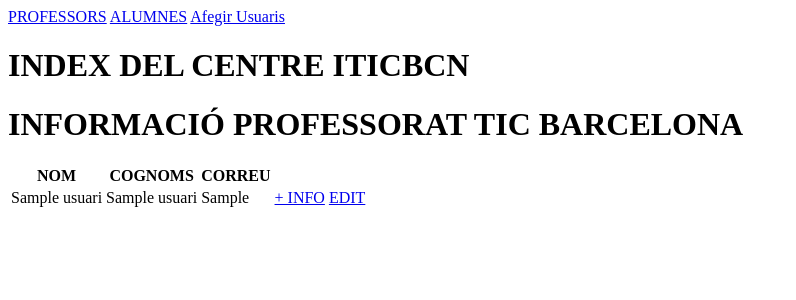
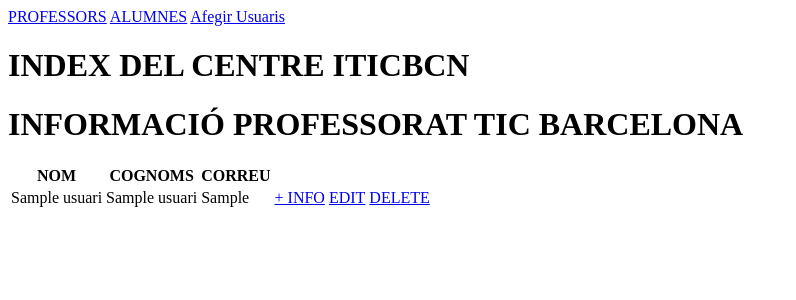
Before and after one commit to OscarPM24/M07_UF4, a Django app: page /centre/teachers/ in a window 1280 px wide. Shown: the top 300 px of the page, without its empty margins (0-796 px from the left). Run offline with Django 5.2, Linux system fonts and the light colour scheme; tables that the repository leaves empty hold one stand-in row (values such as "Sample post").

Commit message:
delete NO FUNCIONA

```diff
--- a/TIC_BCN_OPM/centre/templates/students.html
+++ b/TIC_BCN_OPM/centre/templates/students.html
@@ -25,6 +25,7 @@
             <td>{{ usr.correu }}</td>
             <td><a href="{% url 'student' usr.id %}">+ INFO</a></td>
             <td><a href="{% url 'update_user' usr.id %}">EDIT</a></td>
+            <td><a href="{% url 'delete_user' usr.id %}">DELETE</a></td>
         </tr>
         {% endfor %}
 
--- a/TIC_BCN_OPM/centre/templates/teachers.html
+++ b/TIC_BCN_OPM/centre/templates/teachers.html
@@ -26,6 +26,7 @@
             <td>{{ usr.correu }}</td>
             <td><a href="{% url 'teacher' usr.id %}">+ INFO</a></td>
             <td><a href="{% url 'update_user' usr.id %}">EDIT</a></td>
+            <td><a href="{% url 'delete_user' usr.id %}">DELETE</a></td>
         </tr>
         {% endfor %}
 
--- a/TIC_BCN_OPM/centre/urls.py
+++ b/TIC_BCN_OPM/centre/urls.py
@@ -10,5 +10,6 @@ urlpatterns = [
     path('students/student/<int:pk>/', views.student, name='student'),
 
     path('form/', views.user_form, name='form'),
-    path('update_user/<int:pk>', views.update_user, name='update_user')
+    path('update_user/<int:pk>', views.update_user, name='update_user'),
+    path('delete_user/<int:pk>', views.delete_user, name='delete_user'),
 ]
--- a/TIC_BCN_OPM/centre/views.py
+++ b/TIC_BCN_OPM/centre/views.py
@@ -52,3 +52,13 @@ def update_user(request, pk):
 
     context = {'form': form}
     return render(request, 'form.html', context)
+
+def delete_user(request, pk):
+    user = Usuari.objects.get(id=pk)
+
+    if request.method == 'POST':
+        user.delete()
+        return redirect('index')
+
+    context = {'object':user}
+    return render(request, 'index.html', context)
```
